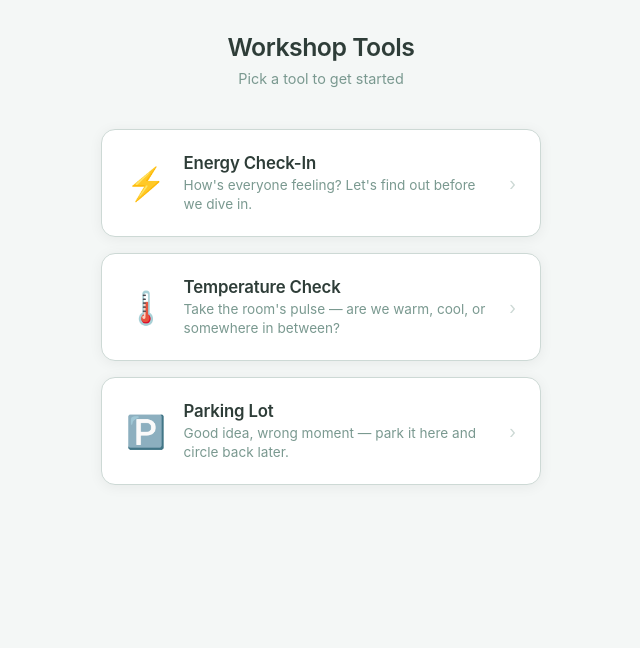
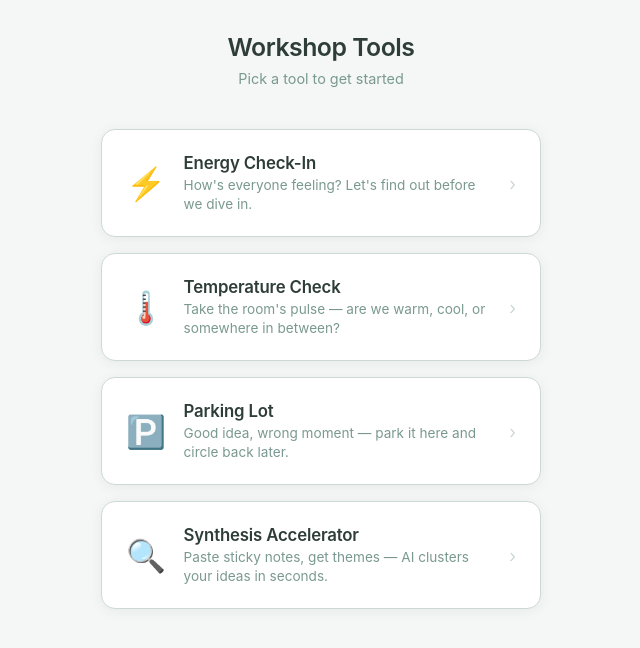
Before and after one commit to susannekroghhansen/workshop-tools, a plain HTML site: page index.html in a window 1280 px wide. Shown: the whole page, without its empty margins (319-959 px from the left). Drawn offline with Linux system fonts and the light colour scheme.

Commit message:
added toolkit README

```diff
--- a/index.html
+++ b/index.html
@@ -154,6 +154,15 @@
         </div>
         <div class="tool-arrow">›</div>
       </a>
+
+      <a class="tool-card" href="synthesis-accelerator/index.html">
+        <div class="tool-icon">🔍</div>
+        <div class="tool-text">
+          <div class="tool-name">Synthesis Accelerator</div>
+          <div class="tool-desc">Paste sticky notes, get themes — AI clusters your ideas in seconds.</div>
+        </div>
+        <div class="tool-arrow">›</div>
+      </a>
     </div>
   </main>
 </body>
```
Also changed, not shown: README.md (added), 4 other files.
